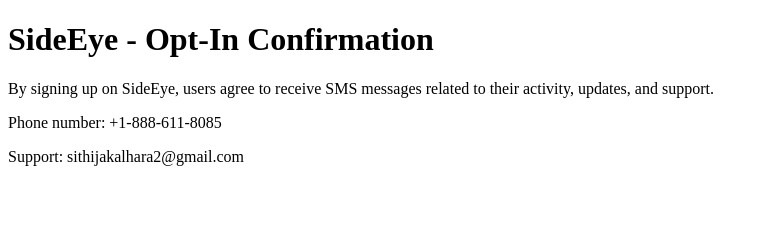
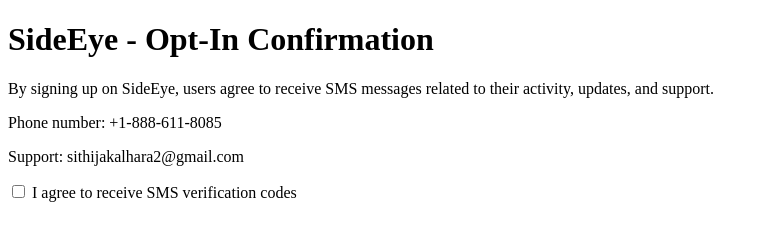
Before and after one commit to Sithija-Kalhara/Side-eye-, a plain HTML site: page index.html in a window 1280 px wide. Shown: the whole page, without its empty margins (0-768 px from the left). Drawn offline with Linux system fonts and the light colour scheme.

Commit message:
index.html

```diff
--- a/index.html
+++ b/index.html
@@ -9,5 +9,8 @@
   <p>By signing up on SideEye, users agree to receive SMS messages related to their activity, updates, and support.</p>
   <p>Phone number: +1-888-611-8085</p>
   <p>Support: sithijakalhara2@gmail.com</p>
+  <input type="checkbox" id="consent" required />
+<label for="consent">I agree to receive SMS verification codes</label>
+
 </body>
 </html>
```
